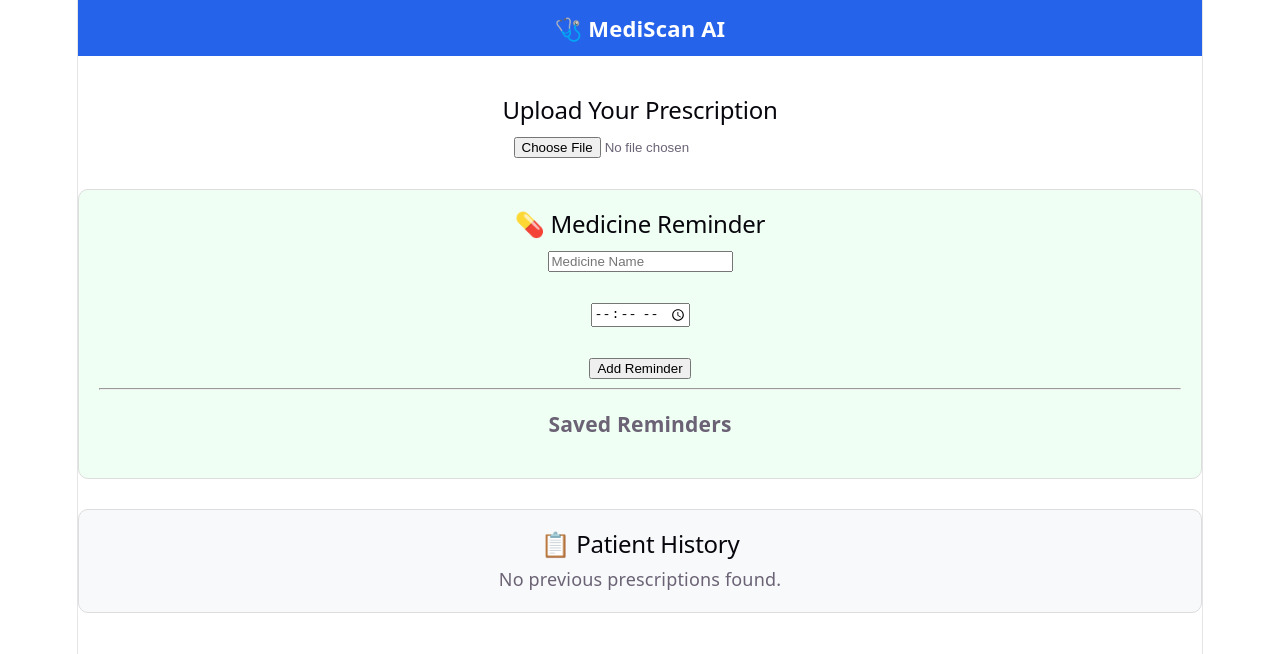
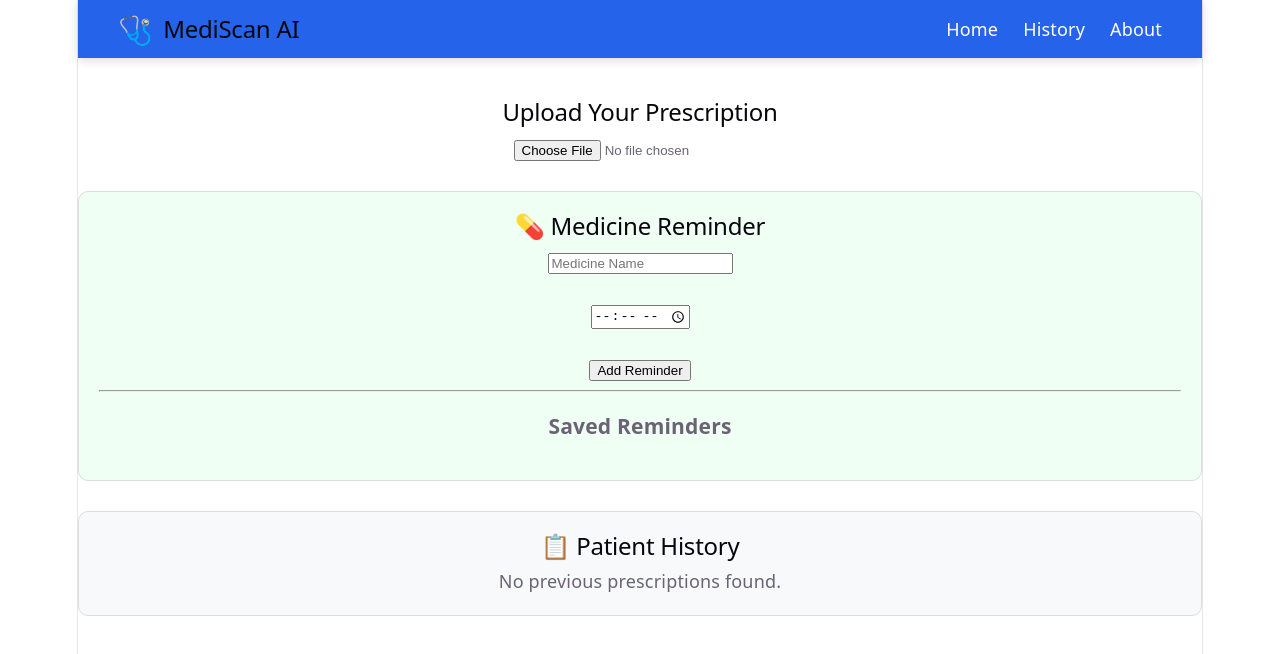
Before and after one commit to Muntaha009/Mediscan-Ai, a React (Vite) app: page / in a window 1280 px wide. Shown: the top 654 px of the page. Built offline with nearby package versions, Linux system fonts and the light colour scheme.

Commit message:
Created modern navigation bar

```diff
--- a/src/components/Navbar.jsx
+++ b/src/components/Navbar.jsx
@@ -1,15 +1,18 @@
+import "../styles/Navbar.css";
+
 function Navbar() {
   return (
-    <nav
-      style={{
-        background: "#2563eb",
-        color: "white",
-        padding: "15px",
-        fontSize: "22px",
-        fontWeight: "bold",
-      }}
-    >
-      🩺 MediScan AI
+    <nav className="navbar">
+      <div className="logo">
+        <span style={{ fontSize: "28px" }}>🩺</span>
+        <h2>MediScan AI</h2>
+      </div>
+
+      <div className="nav-links">
+        <a href="#">Home</a>
+        <a href="#">History</a>
+        <a href="#">About</a>
+      </div>
     </nav>
   );
 }
--- /dev/null
+++ b/src/styles/navbar.css
@@ -0,0 +1,34 @@
+.navbar {
+  background: #2563eb;
+  color: white;
+  display: flex;
+  justify-content: space-between;
+  align-items: center;
+  padding: 15px 40px;
+  box-shadow: 0 2px 10px rgba(0,0,0,0.15);
+}
+
+.logo {
+  display: flex;
+  align-items: center;
+  gap: 10px;
+}
+
+.logo h2 {
+  margin: 0;
+}
+
+.nav-links {
+  display: flex;
+  gap: 25px;
+}
+
+.nav-links a {
+  color: white;
+  text-decoration: none;
+  font-weight: 500;
+}
+
+.nav-links a:hover {
+  text-decoration: underline;
+}
```
